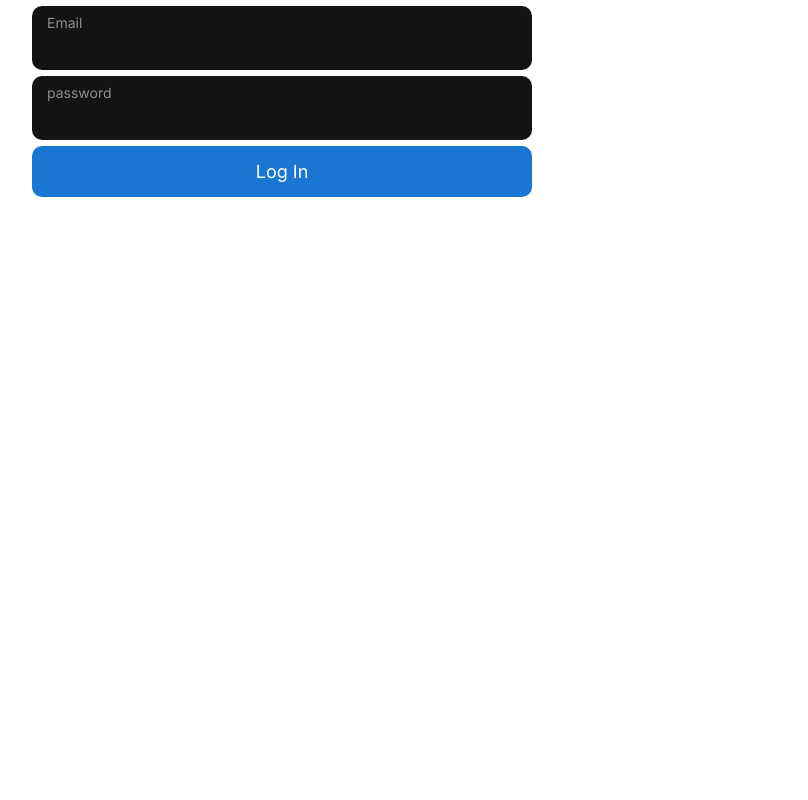
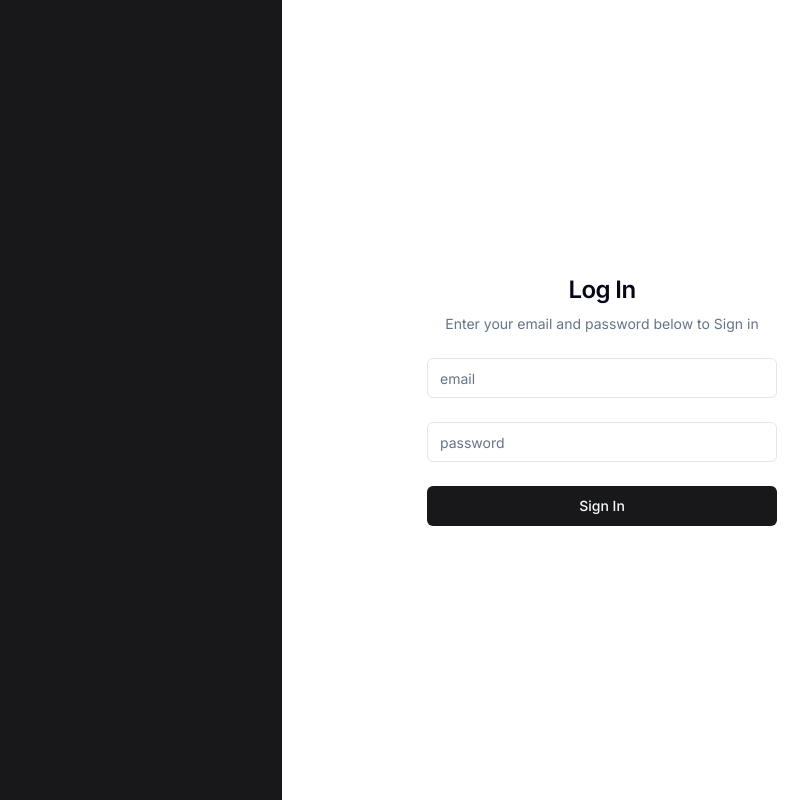
Before and after one commit to iLeoon/nest-crud-system, a Next.js app in the folder packages/next/: page /login in a window 1280 px wide. Shown: the whole page, without its empty margins (358-1166 px from the left). Built offline with nearby package versions, Linux system fonts and the light colour scheme.

Commit message:
(refactor): recreate login form

```diff
--- a/packages/next/app/login/page.tsx
+++ b/packages/next/app/login/page.tsx
@@ -1,9 +1,30 @@
-'use client';
+import { Metadata } from 'next';
+import { UserAuthForm } from '@/components/forms/LoginForm';
 
-import React from 'react';
+export const metadata: Metadata = {
+	title: 'Authentication',
+	description: 'Authentication forms built using the components.'
+};
 
-import LoginForm from '@/components/forms/LoginForm';
-
-export default function AuthPage() {
-  return <LoginForm />;
+export default function AuthenticationPage() {
+	return (
+		<>
+			<div className="container relative hidden h-screen flex-col items-center justify-center md:grid lg:max-w-none lg:grid-cols-2 lg:px-0">
+				<div className="relative hidden h-full flex-col bg-muted p-10 text-white lg:flex dark:border-r">
+					<div className="absolute inset-0 bg-zinc-900" />
+				</div>
+				<div className="lg:p-8">
+					<div className="mx-auto flex w-full flex-col justify-center space-y-6 sm:w-[350px]">
+						<div className="flex flex-col space-y-2 text-center">
+							<h1 className="text-2xl font-semibold tracking-tight">Log In</h1>
+							<p className="text-sm text-muted-foreground">
+								Enter your email and password below to Sign in
+							</p>
+						</div>
+						<UserAuthForm />
+					</div>
+				</div>
+			</div>
+		</>
+	);
 }
--- a/packages/next/components/forms/CreateForm.tsx
+++ b/packages/next/components/forms/CreateForm.tsx
@@ -1,6 +1,6 @@
 'use client';
 import React from 'react';
-import { createSchema } from '@/utils/validation/create-updateFormValidation';
+import { createSchema } from '@/utils/validation/FormSchemas';
 import { type createSchemaType } from '@/utils/types';
 import { useForm } from 'react-hook-form';
 import { zodResolver } from '@hookform/resolvers/zod';
--- a/packages/next/components/forms/LoginForm.tsx
+++ b/packages/next/components/forms/LoginForm.tsx
@@ -1,68 +1,80 @@
 'use client';
 
-import React, { useState } from 'react';
+import * as React from 'react';
+
+import { cn } from '@/lib/helper';
+import { Icons } from '@/components/ui/icons';
+import { Button } from '@/components/ui/button';
+import { Input } from '@/components/ui/input';
+import {
+	FormControl,
+	Form,
+	FormField,
+	FormItem,
+	FormMessage,
+	FormLabel
+} from '@/components/ui/form';
+
 import { useForm } from 'react-hook-form';
-import axios, { AxiosError } from 'axios';
-import { Alert } from '@mui/material';
+import { LoginSchema } from '@/utils/validation/FormSchemas';
+import { zodResolver } from '@hookform/resolvers/zod';
+import { loginSchemaType } from '@/utils/types';
+import { loginAuth } from '@/utils/api/auth/auth';
 import { useRouter } from 'next/navigation';
-import {
-	InputContainer,
-	InputField,
-	InputLabel,
-	Aligning
-} from '@/styles/pages/loginpage';
-import { Button } from '@/styles/Buttons/loginbutton';
-import { credentialsUser } from '@/utils/types';
-import { loginAuth } from '@/utils/api/auth/auth';
 
-export default function LoginForm() {
+export function UserAuthForm() {
 	const router = useRouter();
-	const [error, sertError] = useState('');
-	const [show, setShow] = useState<boolean>(false);
-	const { register, handleSubmit } = useForm<credentialsUser>();
-	const onSumbit = (data: credentialsUser) => {
-		loginAuth(data)
-			.then((res) => {
-				if (res.status === 201) {
-					router.push('/products');
-				}
-			})
-			.catch((e: AxiosError | Error) => {
-				if (axios.isAxiosError(e)) {
-					sertError(e.response?.data.message);
-					setShow(true);
-				} else {
-					sertError('Email or Password is incorrect.');
-					setShow(true);
-					throw new Error('Unauthorized user');
-				}
-			});
+	const form = useForm<loginSchemaType>({
+		resolver: zodResolver(LoginSchema),
+		defaultValues: {
+			email: '',
+			password: ''
+		}
+	});
+	const [isLoading, setIsLoading] = React.useState<boolean>(false);
+
+	const onSubmit = async (values: loginSchemaType) => {
+		const res = await loginAuth(values);
+		console.log(res.error);
+		if (res.message === 'faild') {
+			return form.setError('email', { message: res.error });
+		}
+		router.push('/products');
+		setIsLoading(true);
 	};
+
 	return (
-		<Aligning>
-			<form style={{ width: '500px' }} onSubmit={handleSubmit(onSumbit)}>
-				{show && (
-					<Alert
-						variant="outlined"
-						severity="error"
-						onClose={() => {
-							setShow(false);
-						}}
-					>
-						{error}
-					</Alert>
-				)}
-
-				<InputContainer>
-					<InputLabel htmlFor="email">Email</InputLabel>
-					<InputField type="email" id="email" {...register('email')} />
-				</InputContainer>
-				<InputContainer>
-					<InputLabel htmlFor="password">password</InputLabel>
-					<InputField type="password" id="password" {...register('password')} />
-				</InputContainer>
-				<Button type="submit">Log In</Button>
+		<Form {...form}>
+			<form onSubmit={form.handleSubmit(onSubmit)} className={cn('grid gap-6')}>
+				<FormField
+					control={form.control}
+					name="email"
+					render={({ field }) => (
+						<FormItem>
+							<FormControl>
+								<Input placeholder="email" {...field} type="email" />
+							</FormControl>
+							<FormMessage className="" />
+						</FormItem>
+					)}
+				/>
+				<FormField
+					control={form.control}
+					name="password"
+					render={({ field }) => (
+						<FormItem>
+							<FormControl>
+								<Input {...field} type="password" placeholder="password" />
+							</FormControl>
+							<FormMessage className="" />
+						</FormItem>
+					)}
+				/>
+				<Button disabled={isLoading} className="bg-zinc-900">
+					{isLoading && <Icons.spinner className="mr-2 h-4 w-4 animate-spin" />}
+					Sign In
+				</Button>
 			</form>
-		</Aligning>
+		</Form>
 	);
 }
--- a/packages/next/components/forms/UpdateForm.tsx
+++ b/packages/next/components/forms/UpdateForm.tsx
@@ -1,6 +1,6 @@
 'use client';
 import React, { useEffect, useState } from 'react';
-import { updateSchema } from '@/utils/validation/create-updateFormValidation';
+import { updateSchema } from '@/utils/validation/FormSchemas';
 import { type updateSchemaType } from '@/utils/types';
 import { useForm } from 'react-hook-form';
 import { zodResolver } from '@hookform/resolvers/zod';
--- /dev/null
+++ b/packages/next/components/ui/icons.tsx
@@ -0,0 +1,20 @@
+type IconProps = React.HTMLAttributes<SVGElement>;
+
+export const Icons = {
+	spinner: (props: IconProps) => (
+		<svg
+			xmlns="http://www.w3.org/2000/svg"
+			width="24"
+			height="24"
+			viewBox="0 0 24 24"
+			fill="none"
+			stroke="currentColor"
+			strokeWidth="2"
+			strokeLinecap="round"
+			strokeLinejoin="round"
+			{...props}
+		>
+			<path d="M21 12a9 9 0 1 1-6.219-8.56" />
+		</svg>
+	)
+};
--- a/packages/next/utils/api/auth/auth.ts
+++ b/packages/next/utils/api/auth/auth.ts
@@ -2,13 +2,21 @@ import { User, credentialsUser } from '@/utils/types';
 import api from '../config';
 
 export const loginAuth = async (userData: credentialsUser) => {
-	const res = await api.post('/auth/login', userData);
-	return res;
+	try {
+		await api.post('/auth/login', userData);
+		return { message: 'success', status: 201 };
+	} catch (e: any) {
+		return { message: 'faild', error: e.response.data.message };
+	}
 };
 
 export const authenticatedUser = async () => {
-	const res = await api.get<User>('/auth/status');
-	return res.data;
+	try {
+		const res = await api.get<User>('/auth/status');
+		return res.data;
+	} catch (e) {
+		throw new Error('An Error occured whhile trying to fetch the user status');
+	}
 };
 
 export const signOut = async () => api.get('/auth/logout');
--- a/packages/next/utils/types/index.ts
+++ b/packages/next/utils/types/index.ts
@@ -1,8 +1,9 @@
 import z from 'zod';
 import {
 	createSchema,
+	LoginSchema,
 	updateSchema
-} from '../validation/create-updateFormValidation';
+} from '../validation/FormSchemas';
 import { AlertProps } from '@mui/material';
 
 export type User = {
@@ -34,5 +35,6 @@ export type productsResponse = {
 
 export type createSchemaType = z.infer<typeof createSchema>;
 export type updateSchemaType = z.infer<typeof updateSchema>;
+export type loginSchemaType = z.infer<typeof LoginSchema>;
 
 export type attributes = { message: string } & AlertProps;
--- a/packages/next/utils/validation/create-updateFormValidation.ts
+++ b/packages/next/utils/validation/FormSchemas.ts
@@ -1,4 +1,17 @@
 import z from 'zod';
+
+export const LoginSchema = z.object({
+	email: z
+		.string()
+		.email('Invalid email address format')
+		.min(5, 'Email must be at least 5 characters long.')
+		.max(255, 'Email cannot exceed 255 characters.'),
+
+	password: z
+		.string()
+		.min(3, 'Password must be at least 3 characters long.')
+		.max(255, 'Password cannot exceed 255 characters.')
+});
 
 export const createSchema = z
 	.object({
```
